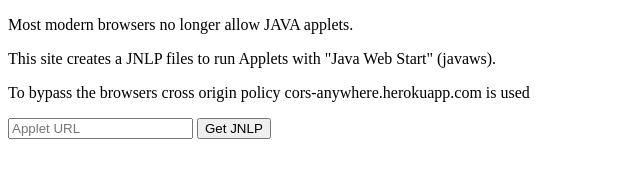
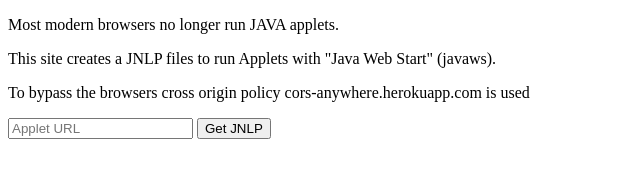
Before and after one commit to castuloramirez/Applet_to_JNLP, a plain HTML site: page index.html in a window 1280 px wide. Shown: the full height of the page, 0-640 px from the left. Drawn offline with Linux system fonts and the light colour scheme.

Commit message:
Update index.html

```diff
--- a/index.html
+++ b/index.html
@@ -6,7 +6,7 @@
     </head>
     <body>
         <div id="top">
-            <p>Most modern browsers no longer allow JAVA applets.</p>
+            <p>Most modern browsers no longer run JAVA applets.</p>
             <p>This site creates a JNLP files to run Applets with "Java Web Start" (javaws).</p>
             <p>To bypass the browsers cross origin policy cors-anywhere.herokuapp.com is used</p>
             <label>
```
